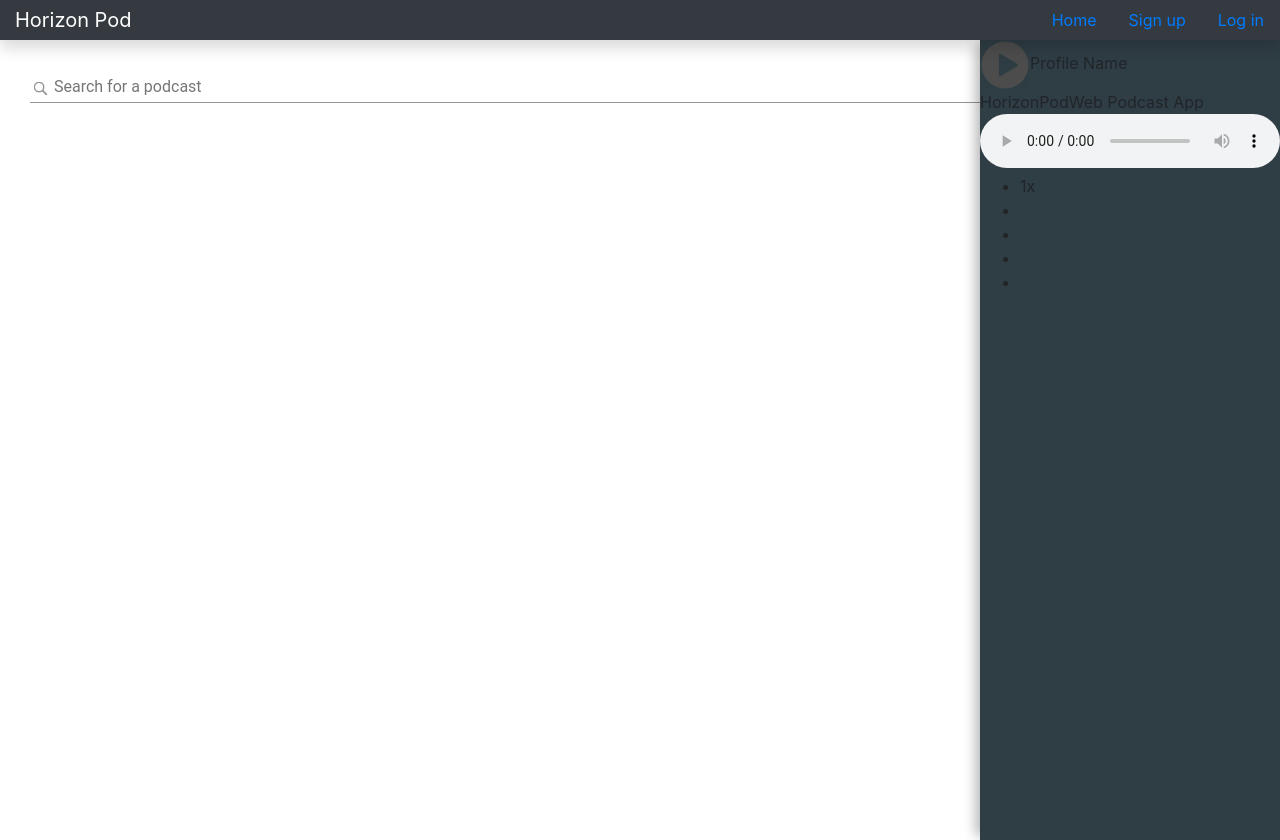
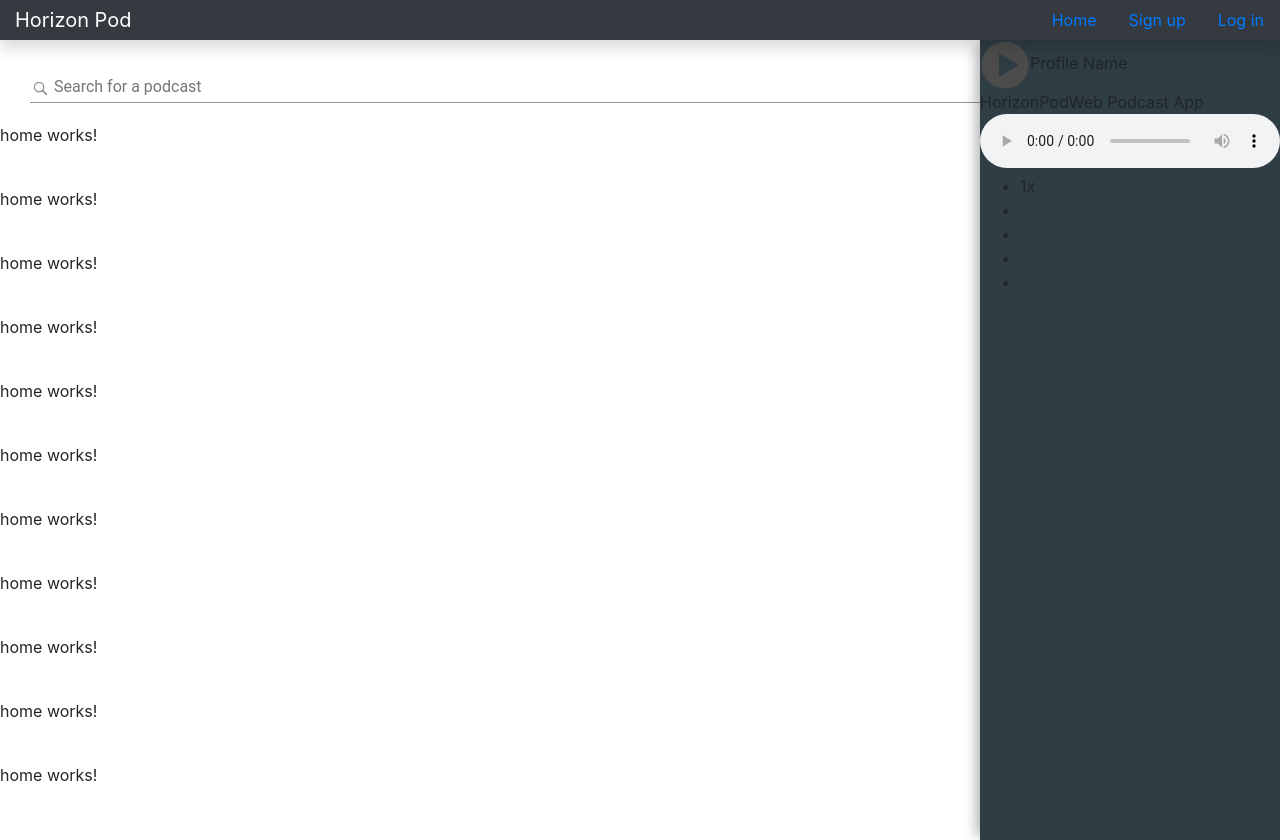
Before and after one commit to jessepatch/PodcastProject, an Angular app: page /home in a window 1280 px wide. Before the commit this address led to /. Built offline with nearby package versions, Linux system fonts and the light colour scheme.

Commit message:
login works, subscribing in progress

```diff
--- a/src/app/app-routing.module.ts
+++ b/src/app/app-routing.module.ts
@@ -4,12 +4,14 @@ import { SignupComponent } from './signup/signup.component';
 import { SearchResultsComponent } from './search-results/search-results.component';
 import { EpisodeListComponent } from './episode-list/episode-list.component';
 import { LoginComponent } from './login/login.component';
+import { HomeComponent } from './home/home.component';
 
 const routes: Routes = [
   {path:'',component:SignupComponent},
   {path:'searchresults', component:SearchResultsComponent},
   {path:'episodelist', component:EpisodeListComponent},
-  {path:'login', component:LoginComponent}
+  {path:'login', component:LoginComponent},
+  {path:'home', component:HomeComponent}
 ];
 
 @NgModule({
--- a/src/app/episode-list/episode-list.component.html
+++ b/src/app/episode-list/episode-list.component.html
@@ -1,3 +1,4 @@
+<button mat-raised-button color="primary" (click)="subscribe()">Subcribe</button>
 <div class="episode-list" *ngFor="let PodcastEpisode of episodeList, let i = index">
 <p (click)="loadAudio(i)">
   {{PodcastEpisode.title}}
--- a/src/app/episode-list/episode-list.component.ts
+++ b/src/app/episode-list/episode-list.component.ts
@@ -3,6 +3,7 @@ import { SearchResultsService } from '../search-results/search-results.service';
 import { PodcastEpisode } from '../podcast/podcastEpisode';
 import { EpisodeListService } from './episode-list.service';
 import { SidebarService } from '../sidebar/sidebar.service';
+import { Podcast } from '../podcast/Podcast';
 
 @Component({
   selector: 'episode-list',
@@ -17,6 +18,7 @@ export class EpisodeListComponent implements OnInit {
   }
 
   episodeList:PodcastEpisode[] = this.searchresultsService.rssfeed.rss.channel.item;
+  podcastTitle:Podcast = this.searchresultsService.podcast;
 
   @Output() loadAudioPlayer = new EventEmitter();
 
@@ -27,4 +29,8 @@ export class EpisodeListComponent implements OnInit {
     //this.loadAudioPlayer.emit(this.episodeList[index].enclosure.url);
     this.episodelistservice.loadAudio(this.episodeList[index].enclosure.url);
   }
+
+  public subscribe() {
+
+  }
 }
--- a/src/app/home/home.component.html
+++ b/src/app/home/home.component.html
@@ -1,3 +1,23 @@
 <p>
   home works!
-</p>
+</p><br><p>
+  home works!
+</p><br><p>
+  home works!
+</p><br><p>
+  home works!
+</p><br><p>
+  home works!
+</p><br><p>
+  home works!
+</p><br><p>
+  home works!
+</p><br><p>
+  home works!
+</p><br><p>
+  home works!
+</p><br><p>
+  home works!
+</p><br><p>
+  home works!
+</p><br>
--- a/src/app/login/login.component.html
+++ b/src/app/login/login.component.html
@@ -6,6 +6,6 @@
   </mat-form-field>
 
   <mat-form-field class="example-full-width">
-    <input matInput placeholder="Password" [(ngModel)]="user.password">
+    <input matInput placeholder="Password" [(ngModel)]="user.user_password">
   </mat-form-field>
-</form>
+  <button mat-raised-button color="primary" (click)="login()">Submit</button></form>
--- a/src/app/login/login.component.ts
+++ b/src/app/login/login.component.ts
@@ -17,7 +17,7 @@ export class LoginComponent implements OnInit {
   ngOnInit() {
   }
 
-  public login(user:User) {
+  public login() {
     this.loginservice.login(this.user).subscribe(
       data=>{
         this.loginservice.setLoginUser(data);
--- a/src/app/search-results/search-results.component.ts
+++ b/src/app/search-results/search-results.component.ts
@@ -24,6 +24,7 @@ export class SearchResultsComponent implements OnInit {
       data => {
         console.log(data);
         this.searchresultsService.setEpisodeList(data);
+        this.searchresultsService.setPodcast(this.searchPodcasts[index]);
         this.router.navigateByUrl('/episodelist');
        },
        error => {
--- a/src/app/search-results/search-results.service.ts
+++ b/src/app/search-results/search-results.service.ts
@@ -2,6 +2,7 @@ import { Injectable } from '@angular/core';
 import { HttpClient, HttpParams } from '@angular/common/http';
 import { Observable } from 'rxjs';
 import { RssFeed } from '../podcast/podcastEpisode';
+import { Podcast } from '../podcast/Podcast';
 
 @Injectable({
   providedIn: 'root'
@@ -12,6 +13,7 @@ export class SearchResultsService {
    }
 
    rssfeed:RssFeed;
+   podcast:Podcast;
 
   public episodeList(feedUrl:string):Observable<any> {
     let getParams:HttpParams = new HttpParams();
@@ -22,4 +24,8 @@ export class SearchResultsService {
   public setEpisodeList(rssfeed:RssFeed) {
     this.rssfeed = rssfeed;
   }
+
+  public setPodcast(podcast:Podcast) {
+    this.podcast = podcast;
+  }
 }
--- a/src/app/user/User.ts
+++ b/src/app/user/User.ts
@@ -1,7 +1,10 @@
+import { Podcast } from '../podcast/Podcast';
+
 export class User {
     firstName:string;
     lastName:string;
     email:string;
     user_password:string;
+    subscribed_podcasts:Podcast[];
 
 }
```
Also changed, not shown: 2 other files (tests, documents, lock files or other folders).
